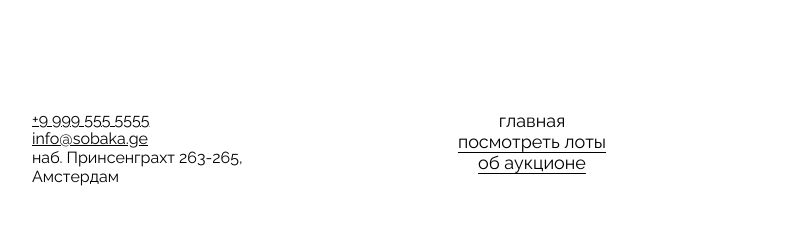
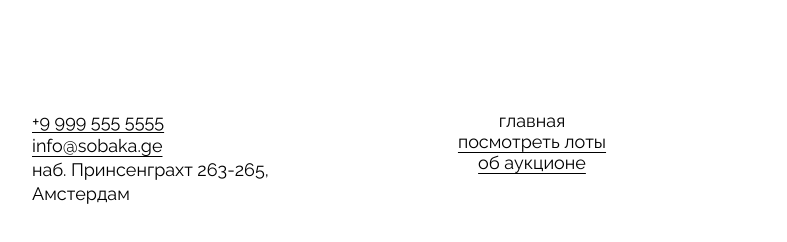
Before and after one commit to APolyakov-S/ono-tebe-nado-fd, a plain HTML site: page index.html in a window 1280 px wide. Shown: the part 2738-2980 px from the top of the page, 108-895 px from the left. Drawn offline with Linux system fonts and the light colour scheme.

Commit message:
исправление адреса футера

```diff
--- a/index.html
+++ b/index.html
@@ -119,9 +119,11 @@
         </section>
     </main>
     <footer class="footer">
-      <address class="address footer-address">
-        <a href="tel:+999955555550" class="address-item">+9 999 555 5555</a>
-        <a href="mailto:info@sobaka.ge" class="address-item">info@sobaka.ge</a>
+      <address class="contacts footer-contacts">
+        <a class="contacts__with-underline" href="tel:+99995555555">+9 999 555 5555
+                </a>
+                <a class="contacts__with-underline" href="mailto:info@sobaka.ge">info@sobaka.ge
+                </a>
         <p class="address-item no-line">
           наб. Принсенграхт 263-265,<br>Амстердам
         </p>
--- a/styles/styles.css
+++ b/styles/styles.css
@@ -306,6 +306,9 @@
   display: flex;
   flex-direction: column;
   font-style: normal;
+  font-size: 18px;
+  line-height: 24px;
+  width: 240px;
 }
 
 .footer-menu {
```
